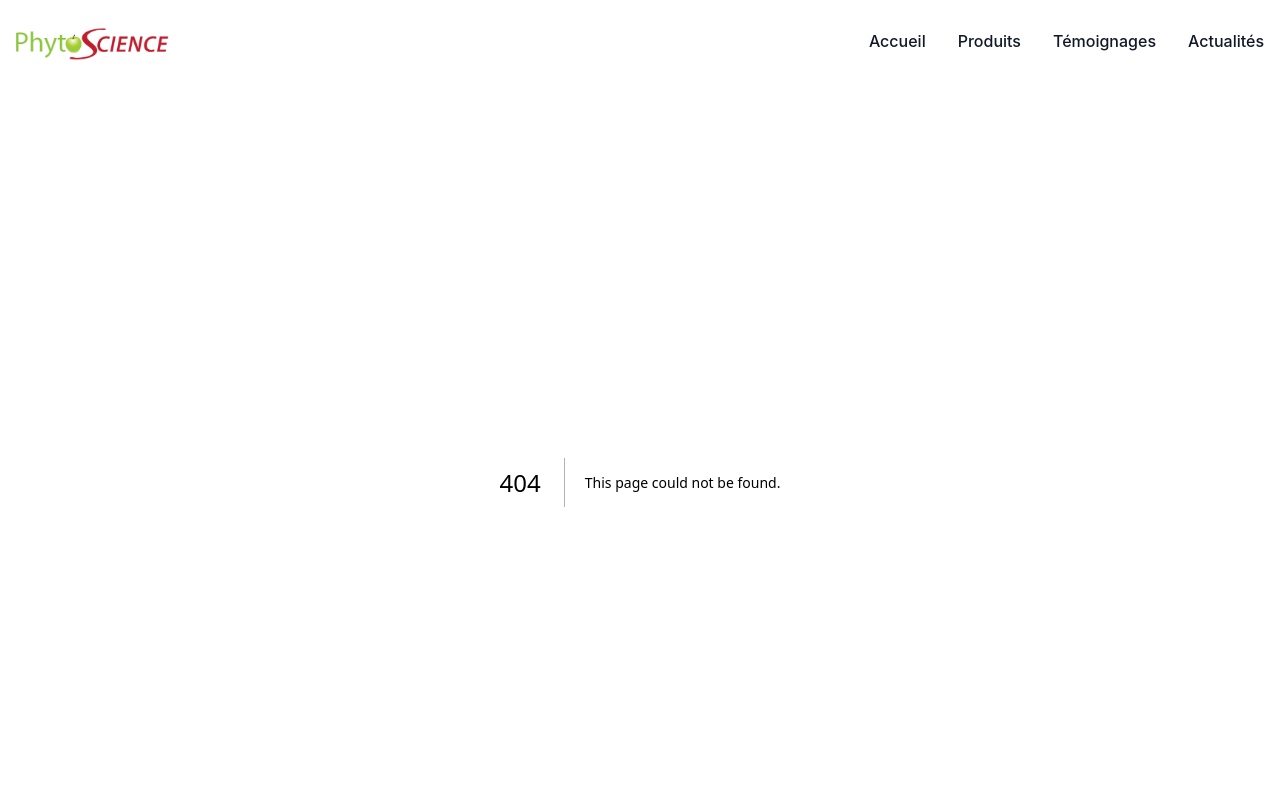
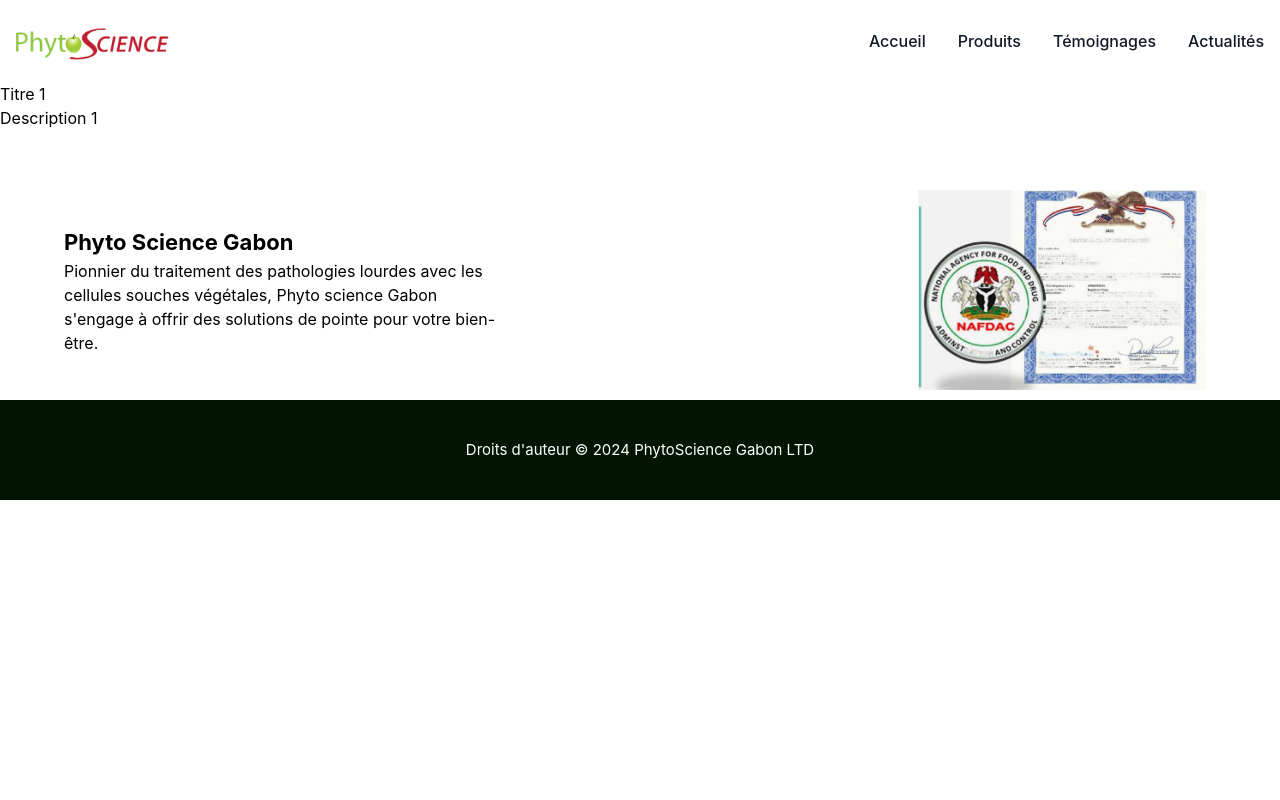
Before and after one commit to franckdarren/phyto-science, a Next.js app: page /temoignages/1 in a window 1280 px wide. Before the commit this address had no page. Shown: the top 800 px of the page. Built offline with nearby package versions, Linux system fonts and the light colour scheme.

Commit message:
Ajout du passage de paramètres pour la partie article de témoignage

```diff
--- /dev/null
+++ b/src/app/data/temoignages.js
@@ -0,0 +1,27 @@
+const data = [
+    {
+        id: 1,
+        titre: "Titre 1",
+        image: "/assets/temoignage1.jpg",
+        description: "<p>Description 1</p>",
+    },
+    {
+        id: 2,
+        titre: "Titre 2",
+        image: "/assets/temoignage2.jpg",
+        description: "<p>Description 2</p>",
+    },
+    {
+        id: 3,
+        titre: "Titre 3",
+        image: "/assets/temoignage3.jpg",
+        description: "<p>Description 3</p>",
+    },
+    {
+        id: 4,
+        titre: "Titre 4",
+        image: "/assets/temoignage4.jpg",
+        description: "<p>Description 4</p>",
+    },
+];
+export default data;
--- /dev/null
+++ b/src/app/temoignages/[id]/page.js
@@ -0,0 +1,12 @@
+import data from "../../data/temoignages";
+
+export default function Temoignages({ params }) {
+    const temoignage = data.filter((temoignage) => temoignage.id === parseInt(params.id));
+    console.log(temoignage)
+    return (
+        <div className="">
+            <h1 className="text-black">{temoignage[0].titre}</h1>
+            <div dangerouslySetInnerHTML={{ __html: temoignage[0].description }} />
+        </div>
+    );
+}
--- a/src/app/temoignages/card.js
+++ b/src/app/temoignages/card.js
@@ -1,8 +1,12 @@
 // "use client";
 import Image from "next/image";
 import { Button } from "flowbite-react";
+import data from "../data/temoignages.js"
+import Temoignages from "./page.jsx";
 
-const CardTemoignage = ({ imageTemoignage, description, titreTemoignage }) => {
+const CardTemoignage = ({ imageTemoignage, description, titreTemoignage, idTemoignage }) => {
+
+
     return (
         <>
             <div className="shadow-2xl w-full rounded-xl">
@@ -23,7 +27,7 @@
                     <div dangerouslySetInnerHTML={{ __html: description }} className="mb-3 font-normal text-gray-700 ml-[20px]" />
                 </div>
 
-                <Button className="text-[#377A00] md:hover:bg-[#377A00] md:hover:text-white font-medium rounded-lg text-sm px-5 text-center mx-auto mb-[10px] active:text-white">
+                <Button href={`/temoignages/${idTemoignage}`} className="text-[#377A00] md:hover:bg-[#377A00] md:hover:text-white font-medium rounded-lg text-sm px-5 text-center mx-auto mb-[10px] active:text-white">
                     Cliquer pour lire la suite
                 </Button>
             </div>
--- a/src/app/temoignages/page.jsx
+++ b/src/app/temoignages/page.jsx
@@ -1,35 +1,9 @@
 import Image from "next/image";
 import africa from "../../../public/assets/africa.png";
 import CardTemoignage from "./card";
-
+import data from "../data/temoignages.js"
 export default function Temoignages() {
 
-    const data = [
-        {
-            id: 1,
-            titre: "Titre 1",
-            image: "/assets/temoignage1.jpg",
-            description: "<p>Description 1</p>",
-        },
-        {
-            id: 2,
-            titre: "Titre 2",
-            image: "/assets/temoignage2.jpg",
-            description: "<p>Description 2</p>",
-        },
-        {
-            id: 3,
-            titre: "Titre 3",
-            image: "/assets/temoignage3.jpg",
-            description: "<p>Description 3</p>",
-        },
-        {
-            id: 4,
-            titre: "Titre 4",
-            image: "/assets/temoignage4.jpg",
-            description: "<p>Description 4</p>",
-        },
-    ];
 
     return (
         <div className="my-[50px] px-[5%]">
@@ -44,6 +18,7 @@
                         titreTemoignage={temoignage.titre}
                         imageTemoignage={temoignage.image}
                         description={temoignage.description}
+                        idTemoignage={temoignage.id}
                     />
                 ))}
             </div>
```
